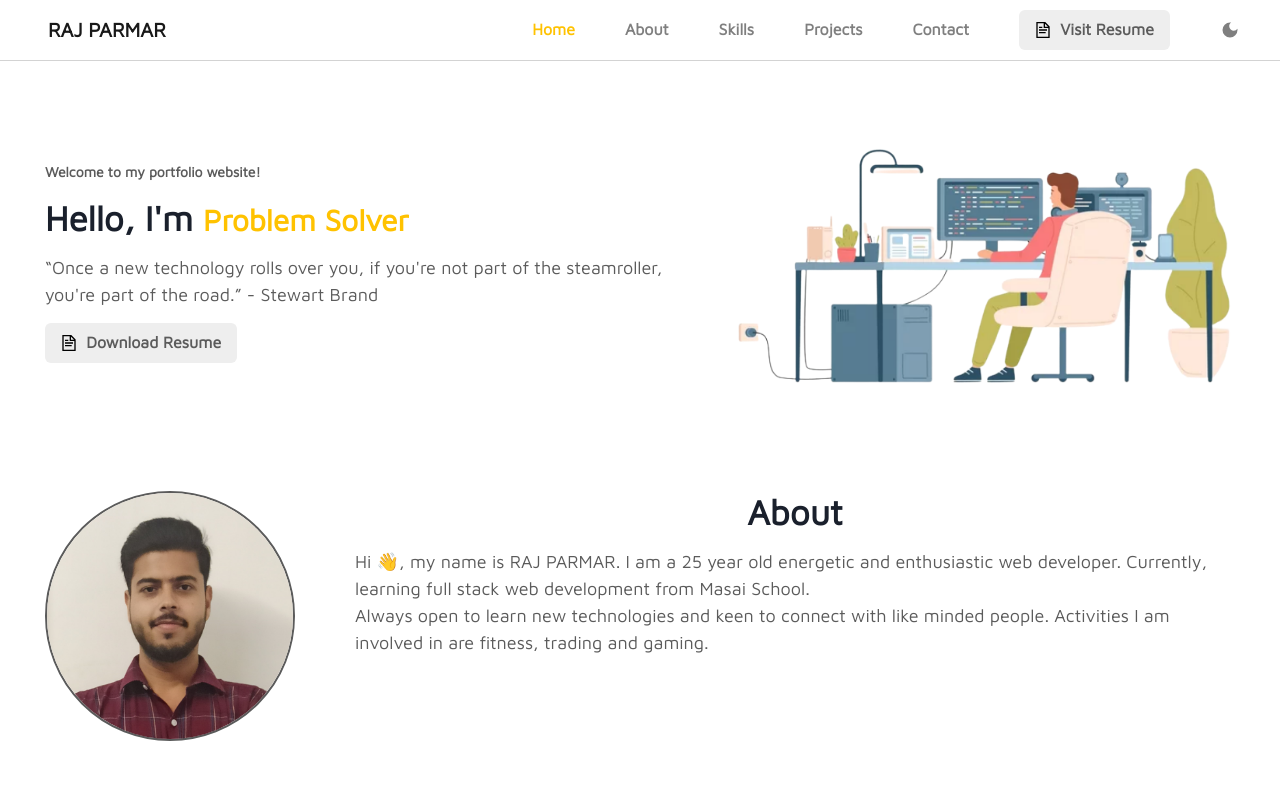
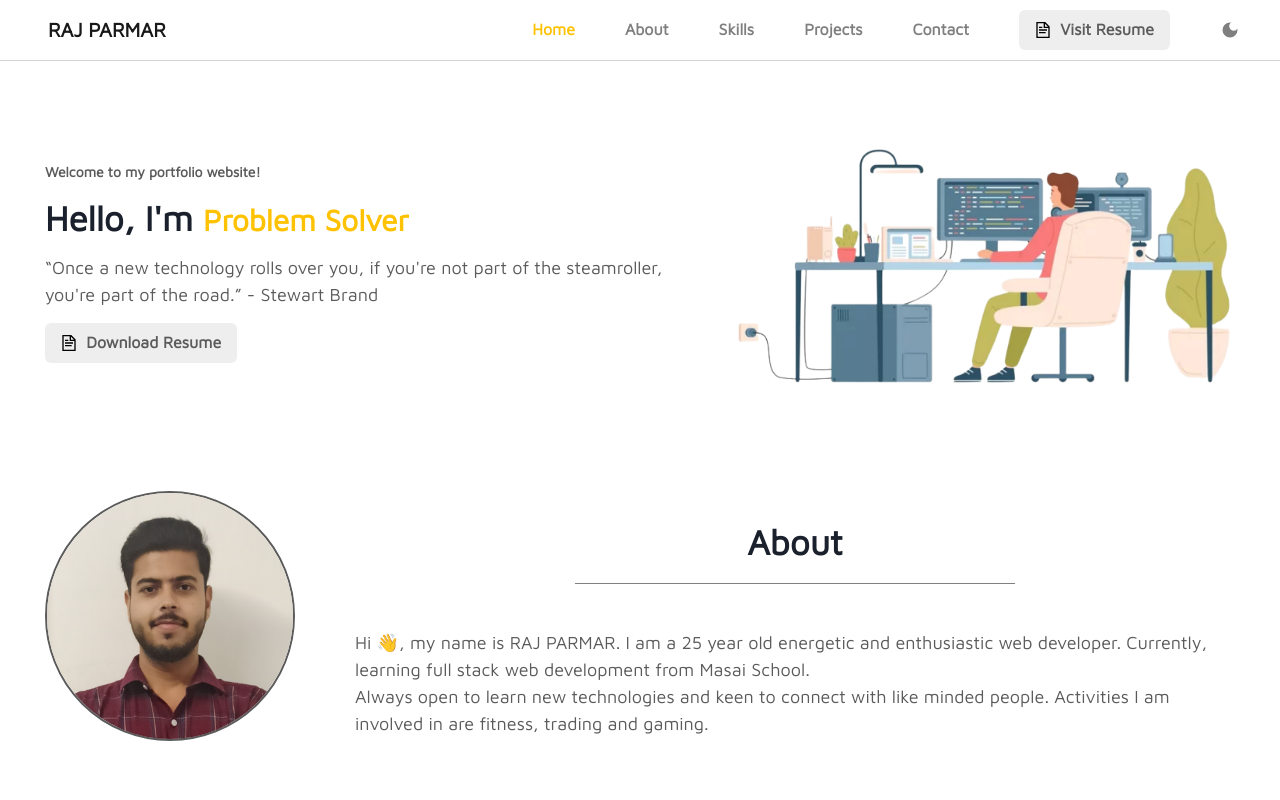
Before and after one commit to RajParmar03/RajParmar03.github.io, a React (Create React App) app: page / in a window 1280 px wide. Shown: the top 800 px of the page. Built offline with nearby package versions, Linux system fonts and the light colour scheme.

Commit message:
improved styling in contact and about component.

```diff
--- a/src/Components/About.jsx
+++ b/src/Components/About.jsx
@@ -25,7 +25,15 @@ const About = () => {
                 display={'flex'}
                 flexDirection={'column'}
             >
-                <Heading fontSize={'35px'} textAlign={'center'} fontFamily="Maven Pro">
+                <Heading
+                    fontSize={'35px'}
+                    fontFamily="Maven Pro"
+                    paddingBottom={'20px'}
+                    m={"30px auto 30px auto"}
+                    w={"50%"}
+                    textAlign={"center"}
+                    borderBottom={"1px solid gray"}
+                >
                     About
                 </Heading>
                 <Text fontSize={'18px'} color={'#5b5b5b'} lineHeight="1.5">
--- a/src/Components/Contact.jsx
+++ b/src/Components/Contact.jsx
@@ -14,7 +14,7 @@ const Contact = () => {
     return (
         <Flex
             px={{ base: '25px', md: '45px' }}
-            h="300px"
+            h="350px"
             justifyContent="space-evenly"
             marginTop={'80px'}
             flexDirection="column"
@@ -24,7 +24,11 @@ const Contact = () => {
             <Heading
                 fontSize={'35px'}
                 fontFamily="Maven Pro"
-                textAlign={'center'}
+                paddingBottom={'20px'}
+                m={"30px auto 30px auto"}
+                w={"50%"}
+                borderBottom={"1px solid gray"}
+                textAlign={"center"}
             >
                 Contact
             </Heading>
```
